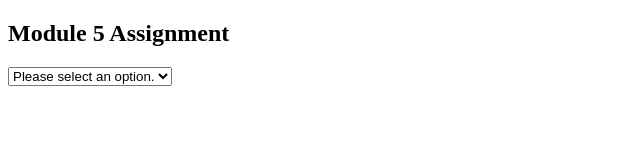
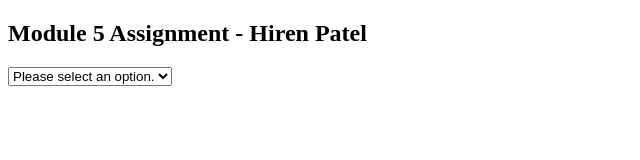
Before and after one commit to heropatel93/IS491-Assignment-5, a plain HTML site: page Assignment 5/index.html in a window 1280 px wide. Shown: the whole page, without its empty margins (0-640 px from the left). Drawn offline with Linux system fonts and the light colour scheme.

Commit message:
Update index.html

```diff
--- a/Assignment 5/index.html
+++ b/Assignment 5/index.html
@@ -9,7 +9,7 @@
 
 <body>
 <section id="title">
-    <h1>Module 5 Assignment</h1>
+    <h1>Module 5 Assignment - Hiren Patel</h1>
     <select onchange="MenuChoice()" id="menu">
         <option>Please select an option.</option>
         <option>Customer List</option>
```
